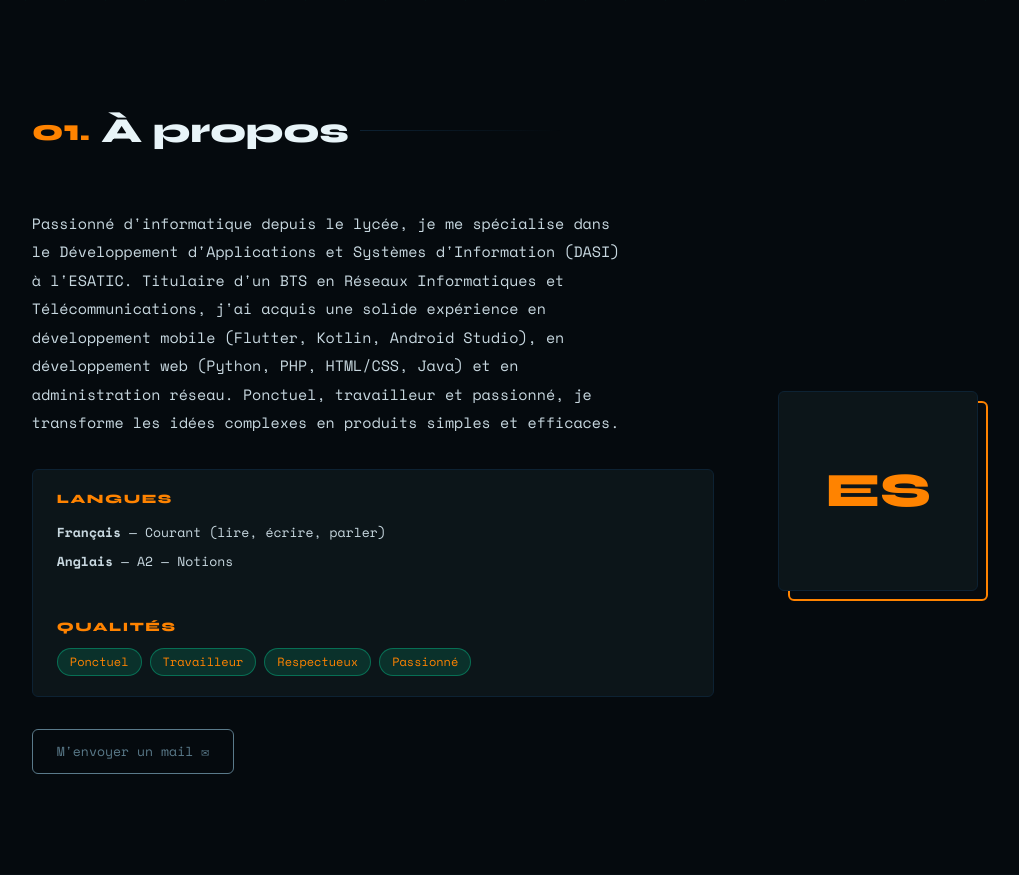
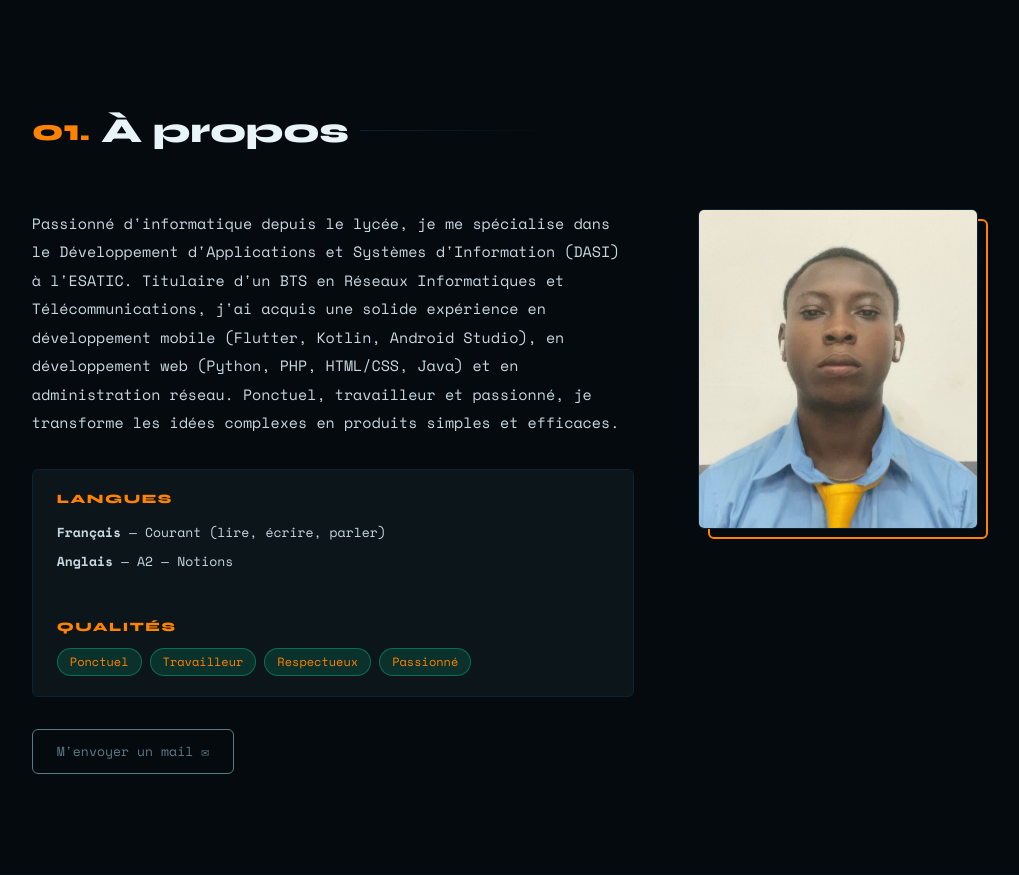
Before and after one commit to ZEKI-coder/portfolio, a Flask app: page / in a window 1280 px wide. Shown: the part 799-1674 px from the top of the page, without its empty margins (135-1154 px from the left). Run offline with Flask 3, Linux system fonts and the light colour scheme.

Commit message:
ajout photo de profil

```diff
--- a/static/css/style.css
+++ b/static/css/style.css
@@ -192,15 +192,15 @@ ul { list-style: none; }
 .reveal.visible { opacity: 1; transform: none; }
 
 /* ════════════════════════════ ABOUT ════════════════════════════ */
-.about-grid { display: grid; grid-template-columns: 1fr auto; gap: 4rem; align-items: center; }
+.about-grid { display: grid; grid-template-columns: 1fr auto; gap: 4rem; align-items: start; }
 .about-text p { color: var(--text); margin-bottom: 2rem; max-width: 600px; line-height: 1.9; }
-.photo-frame { position: relative; width: 200px; height: 200px; }
+.photo-frame { position: relative; width: 280px; height: 320px; }
 .photo-placeholder {
-  width: 100%; height: 100%; border-radius: var(--radius);
-  background: var(--bg-card); border: 1px solid var(--border);
-  display: flex; align-items: center; justify-content: center;
-  font-family: var(--font-head); font-size: 3rem; font-weight: 800;
-  color: var(--neon);
+  display: block;
+  width: 100%; height: 100%;
+  object-fit: cover;
+  border-radius: var(--radius);
+  border: 1px solid var(--border);
 }
 .photo-border {
   position: absolute; top: 10px; left: 10px; right: -10px; bottom: -10px;
--- a/templates/index.html
+++ b/templates/index.html
@@ -109,9 +109,7 @@
         </div>
         <div class="about-photo reveal">
           <div class="photo-frame">
-            <div class="photo-placeholder">
-              <span>{{ d.name[0] }}{{ d.lastname[0] }}</span>
-            </div>
+            <img src="{{ url_for('static', filename='images/photo.jpeg') }}" alt="Photo de {{ d.name }} {{ d.lastname }}" class="photo-placeholder" />
             <div class="photo-border"></div>
           </div>
         </div>
```
Also changed, not shown: static/images/photo.jpeg (added).
